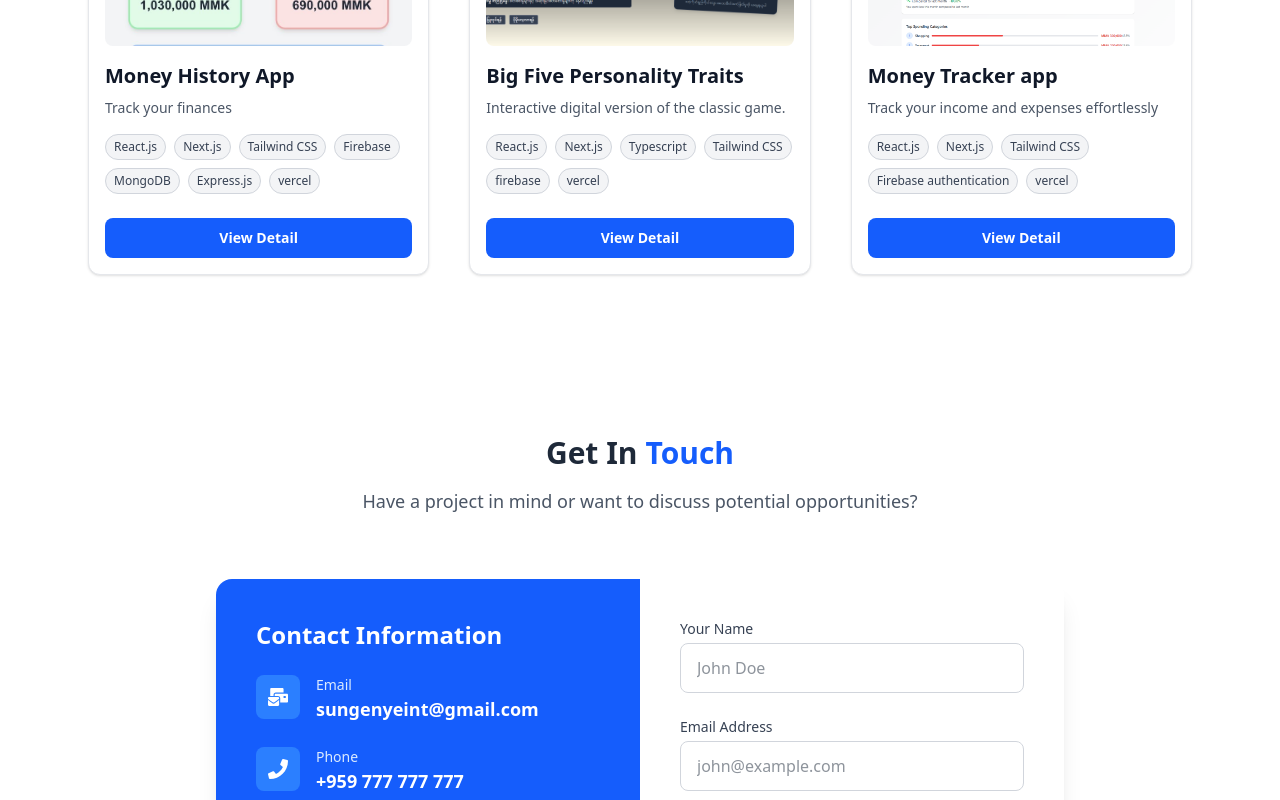
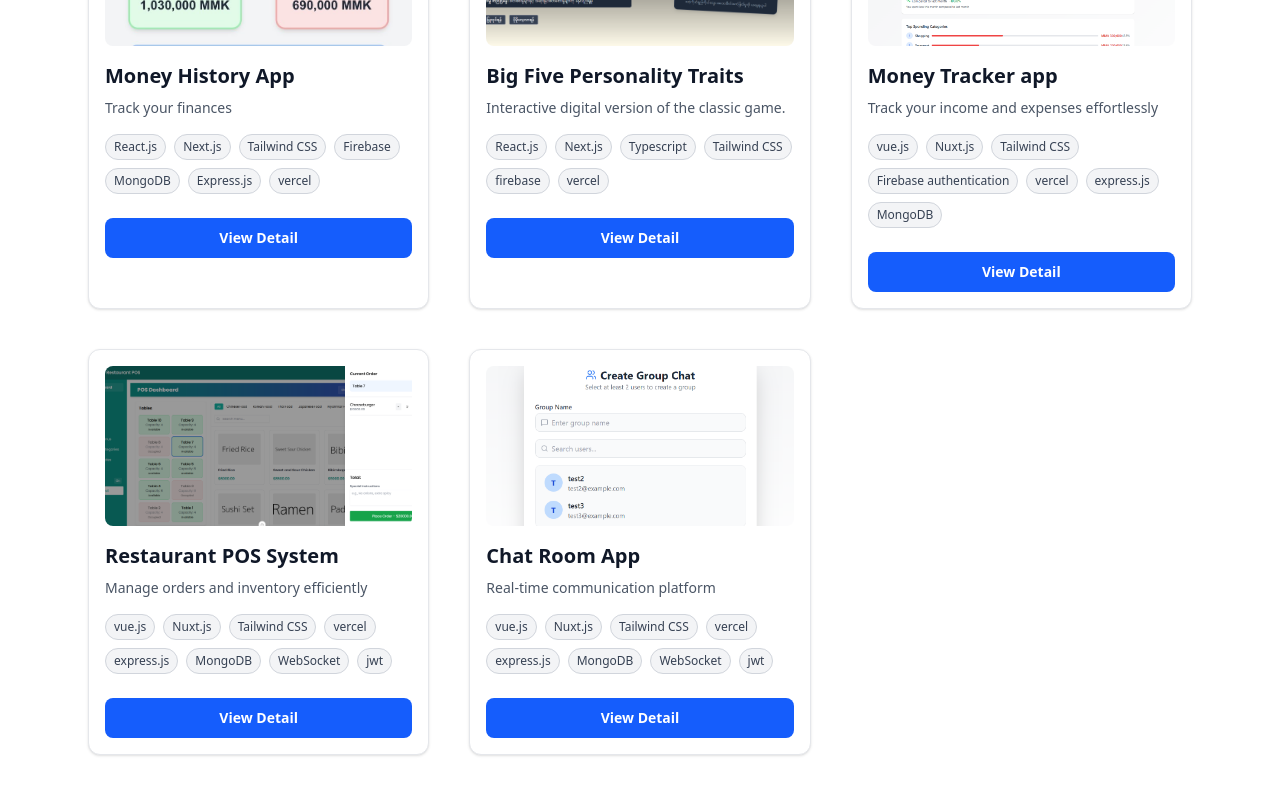
Before and after one commit to sungenyeint/portfolio, a Next.js app: page / in a window 1280 px wide. Shown: the part 3320-4120 px from the top of the page. Built offline with nearby package versions, Linux system fonts and the light colour scheme.

Commit message:
add projects

```diff
--- a/src/components/Projects.tsx
+++ b/src/components/Projects.tsx
@@ -71,14 +71,52 @@ const PROJECTS = [
     detail:
       "The Nuxt Money Tracker is a modern and responsive finance management app that helps users track and visualize their daily income and expenses. 🔎 Key Features: 📊 Interactive charts to analyze financial trends 🗂 Categorized transaction tracking with clean UI 💰 Budget overview and spending insights 📁 Multiple wallets support (cash, bank, card) 📱 Fully responsive and lightweight design",
     technologies: [
-      "React.js",
-      "Next.js",
+      "vue.js",
+      "Nuxt.js",
       "Tailwind CSS",
       "Firebase authentication",
       "vercel",
+      "express.js",
+      "MongoDB",
     ],
     image: "money-tracker-app.png",
     link: "https://nuxt-money-tracker.vercel.app/",
+  },
+  {
+    title: "Restaurant POS System",
+    description: "Manage orders and inventory efficiently",
+    detail:
+      "The Restaurant POS System is a comprehensive solution designed to streamline order management, inventory tracking, and sales reporting for restaurants. This system provides an intuitive interface for staff to take orders, process payments, and manage tables, while also offering robust backend features for inventory control and analytics.",
+    technologies: [
+      "vue.js",
+      "Nuxt.js",
+      "Tailwind CSS",
+      "vercel",
+      "express.js",
+      "MongoDB",
+      "WebSocket",
+      "jwt",
+    ],
+    image: "restaurant-pos.png",
+    link: "https://nuxt-restaurant-system.vercel.app",
+  },
+  {
+    title: "Chat Room App",
+    description: "Real-time communication platform",
+    detail:
+      "The Chat Room App is a real-time messaging platform that allows users to create and join chat rooms for seamless communication. Built with modern web technologies, this app provides a user-friendly interface and robust features to enhance the chatting experience.",
+    technologies: [
+      "vue.js",
+      "Nuxt.js",
+      "Tailwind CSS",
+      "vercel",
+      "express.js",
+      "MongoDB",
+      "WebSocket",
+      "jwt",
+    ],
+    image: "chat-room.png",
+    link: "https://nuxt-chat-app-three.vercel.app",
   },
 ];
 
```
Also changed, not shown: public/projects/chat-room.png (added), public/projects/restaurant-pos.png (added).
